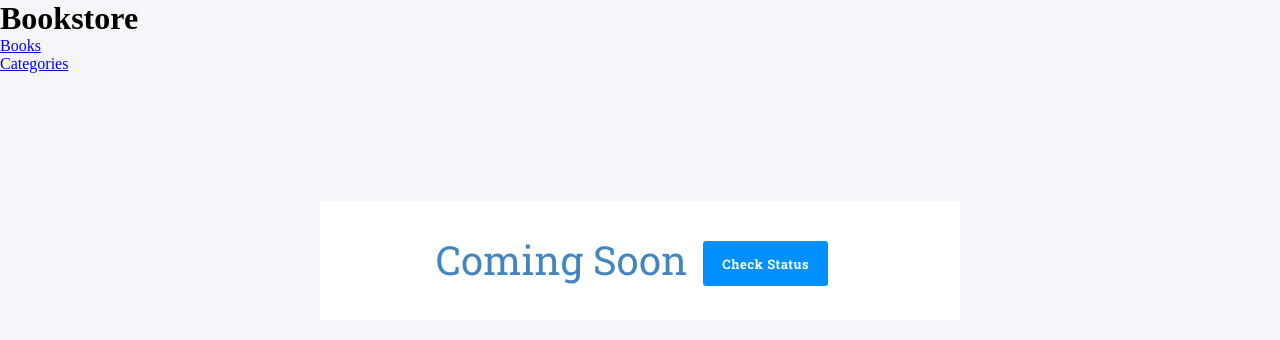
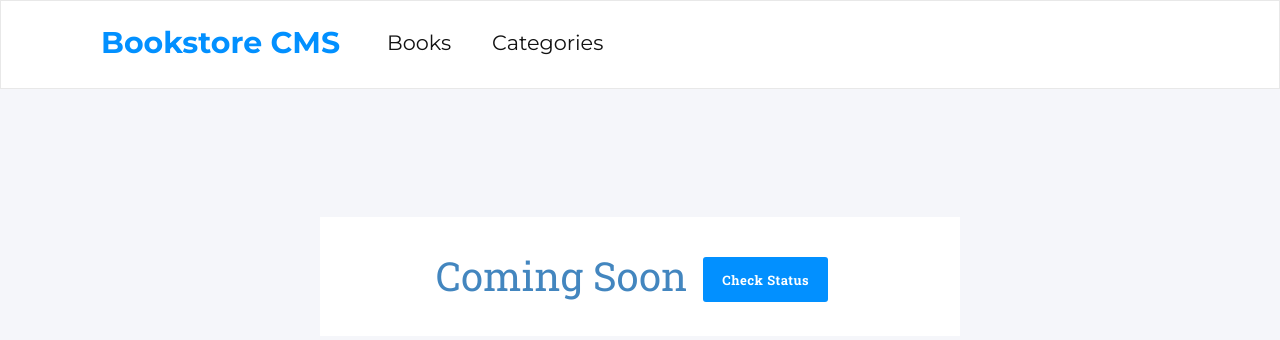
Before and after one commit to iKuartz/bookstore, a React (Create React App) app: page /categories in a window 1280 px wide. Shown: the top 340 px of the page. Built offline with nearby package versions, Linux system fonts and the light colour scheme; no server answers.

Commit message:
Header and stylings

```diff
--- a/src/components/Header.js
+++ b/src/components/Header.js
@@ -3,14 +3,18 @@ import './Header.scss';
 
 const Header = () => (
   <header>
-    <h1 className="Bookstore-h1">Bookstore</h1>
-    <nav className="nav">
-      <ul className="d-flex">
+    <h1 className="Bookstore-CMS">Bookstore CMS</h1>
+    <nav>
+      <ul>
         <li>
-          <Link className="BOOKS" to="/">Books</Link>
+          <Link to="/">
+            Books
+          </Link>
         </li>
         <li>
-          <Link className="CATEGORIES" to="categories">Categories</Link>
+          <Link to="categories">
+            Categories
+          </Link>
         </li>
       </ul>
     </nav>
--- a/src/components/Header.scss
+++ b/src/components/Header.scss
@@ -0,0 +1,55 @@
+header {
+    display: flex;
+    background: white;
+    padding: 1.438rem 6.188rem 1.688rem 6.25rem;
+    align-items: center;
+    border: 1px solid #e8e8e8;
+
+    .Bookstore-CMS {
+        font-size: 1.875rem;
+        color: #0290ff;
+        font-family: 'Montserrat', sans-serif;
+        font-weight: bold;
+        margin-right: 2.938rem;
+    }
+
+    nav {
+        display: flex;
+        flex: 200px 2 1;
+        justify-content: space-between;
+
+        ul {
+            list-style: none;
+            display: flex;
+
+            li {
+                display: flex;
+                align-items: center;
+
+                a {
+                    text-decoration: none;
+                    font-size: 1.3rem;
+                    margin: 0 2.563rem 0 0;
+                    color: #121212;
+                    font-family: 'Montserrat', sans-serif;
+                    font-weight: normal;
+                    transition: 0.2s color linear;
+
+                    &:hover {
+                        color: rgb(165, 135, 135);
+                    }
+                }
+            }
+        }
+
+        .user-icon {
+            margin-left: auto;
+            width: 1.9rem;
+            height: 1.9rem;
+            border: 1px solid #e8e8e8;
+            border-radius: 100%;
+            color: #0290ff;
+            padding: 0.3rem;
+        }
+    }
+}
```
